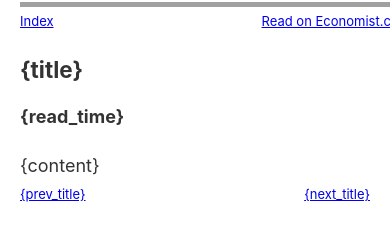
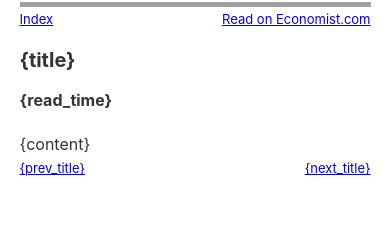
Before and after one commit to mikechambers/digest, a plain HTML site: page src/article.html in a window 390 px wide. Drawn offline with Linux system fonts and the light colour scheme.

Commit message:
tweaking style / layout. remove audio player.

```diff
--- a/src/style.css
+++ b/src/style.css
@@ -1,5 +1,6 @@
 :root {
     --scroll-percentage: 0%;
+    --color-background : white;
 }
 
 body {
@@ -13,6 +14,16 @@ body {
     padding: 20px;
     text-rendering: optimizeLegibility;
     color: #333333;
+}
+
+@media (max-width: 390px) {
+    body {
+        font-size: 16px;
+        line-height: 24px;
+        padding: 15px;
+        width:90%;
+        background-color: var(--color-background);
+    }
 }
 
 h1 {
@@ -43,6 +54,14 @@ p {
     margin-bottom: 20px;
 }
 
+figcaption:not([class]) {
+    display: none;
+}
+
+audio {
+    display: none;
+}
+
 .section-list a {
     color: inherit;
     /* Inherits the color from the parent element */
@@ -71,10 +90,8 @@ figure {
 .top {
     position: fixed;
     top: 0;
-    background-color: white;
-    width:100%;
-    max-width: 800px;
-    margin: auto;
+    background-color: var(--color-background);
+    width:90%;
     padding-top: 2px;
 }
 
@@ -95,7 +112,7 @@ figure {
     display: flex;
     justify-content: space-between;
     font-size: small;
-    gap: 60px;
+    gap: 10px;
 }
 
 .footer_right {
```
